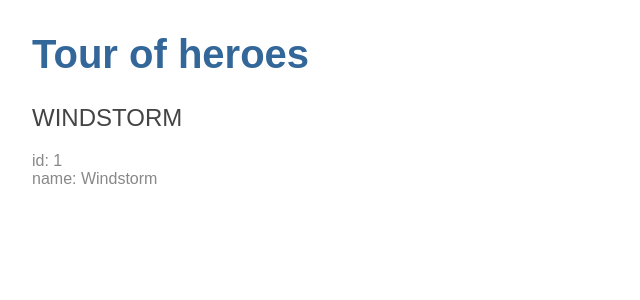
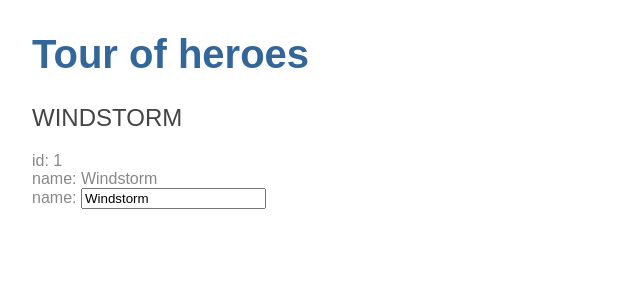
Before and after one commit to lovely0806/angular-app, an Angular app in the folder angular-tour-of-heroes/: page / in a window 1280 px wide. Shown: the top 300 px of the page, without its empty margins (0-640 px from the left). Built offline with nearby package versions, Linux system fonts and the light colour scheme.

Commit message:
import forms module and use it

```diff
--- a/angular-tour-of-heroes/src/app/app.module.ts
+++ b/angular-tour-of-heroes/src/app/app.module.ts
@@ -1,5 +1,6 @@
 import { BrowserModule } from '@angular/platform-browser';
 import { NgModule } from '@angular/core';
+import { FormsModule } from '@angular/forms';
 
 import { AppComponent } from './app.component';
 import { HeroesComponent } from './heroes/heroes.component';
@@ -10,7 +11,8 @@ import { HeroesComponent } from './heroes/heroes.component';
     HeroesComponent
   ],
   imports: [
-    BrowserModule
+    BrowserModule,
+    FormsModule
   ],
   providers: [],
   bootstrap: [AppComponent]
--- a/angular-tour-of-heroes/src/app/heroes/heroes.component.html
+++ b/angular-tour-of-heroes/src/app/heroes/heroes.component.html
@@ -1,3 +1,9 @@
 <h2>{{ hero.name|uppercase }}</h2>
 <div><span>id: </span>{{ hero.id }}</div>
 <div><span>name: </span>{{ hero.name }}</div>
+
+<div>
+	<label>name:
+		<input placeholder="name" [(ngModel)]="hero.name">
+	</label>
+</div>
```
